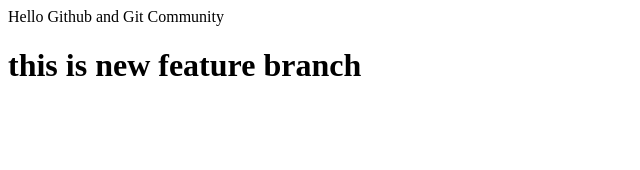
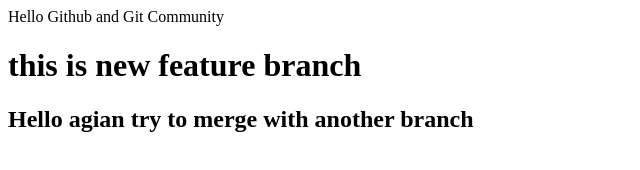
Before and after one commit to Smitpatel0409/newrepo, a plain HTML site: page index.html in a window 1280 px wide. Shown: the whole page, without its empty margins (0-640 px from the left). Drawn offline with Linux system fonts and the light colour scheme.

Commit message:
new changes on repo

```diff
--- a/index.html
+++ b/index.html
@@ -1,2 +1,3 @@
 <p>Hello Github and Git Community</p>
 <h1>this is new feature branch</h1>
+<h2>Hello agian try to merge with another branch</h2>
```
